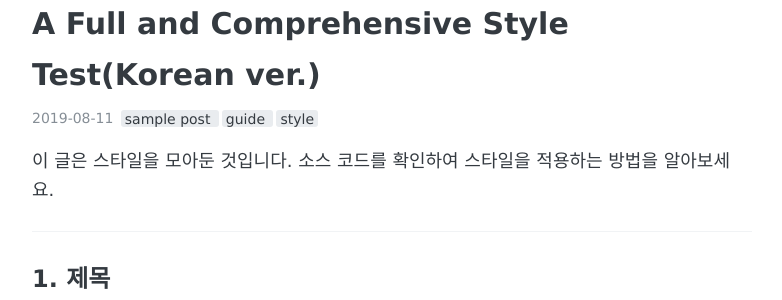
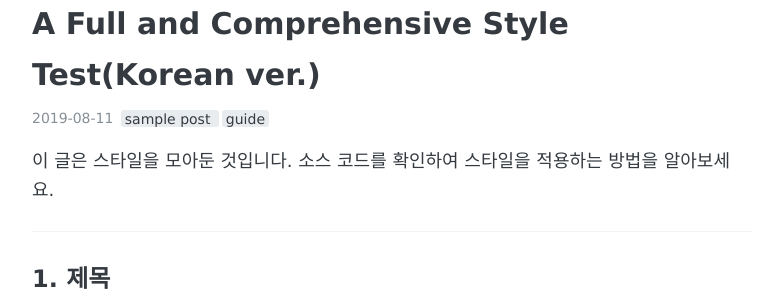
Before and after one commit to stellarway/stellarway.github.io, a Jekyll site: the page built from _posts/2019-08-11-style-test-ko.md, in a window 1280 px wide and 900 px high. Shown: the part 163-463 px from the top of the window, without its empty margins (248-1030 px from the left). Built offline with Jekyll 4.4.1, drawn with Linux system fonts in a browser that asks for light colours.

Commit message:
_posts/2019-08-11-style-test-ko.md updated

```diff
--- a/_posts/2019-08-11-style-test-ko.md
+++ b/_posts/2019-08-11-style-test-ko.md
@@ -1,7 +1,7 @@
 ---
 layout: post
 title: "A Full and Comprehensive Style Test(Korean ver.)"
-tags: [sample post, guide, style]
+tags: [sample post, guide]
 comments: true
 ---
 
```
Also changed, not shown: other parts of _posts/2019-08-11-style-test-ko.md (+1 -1 lines).
